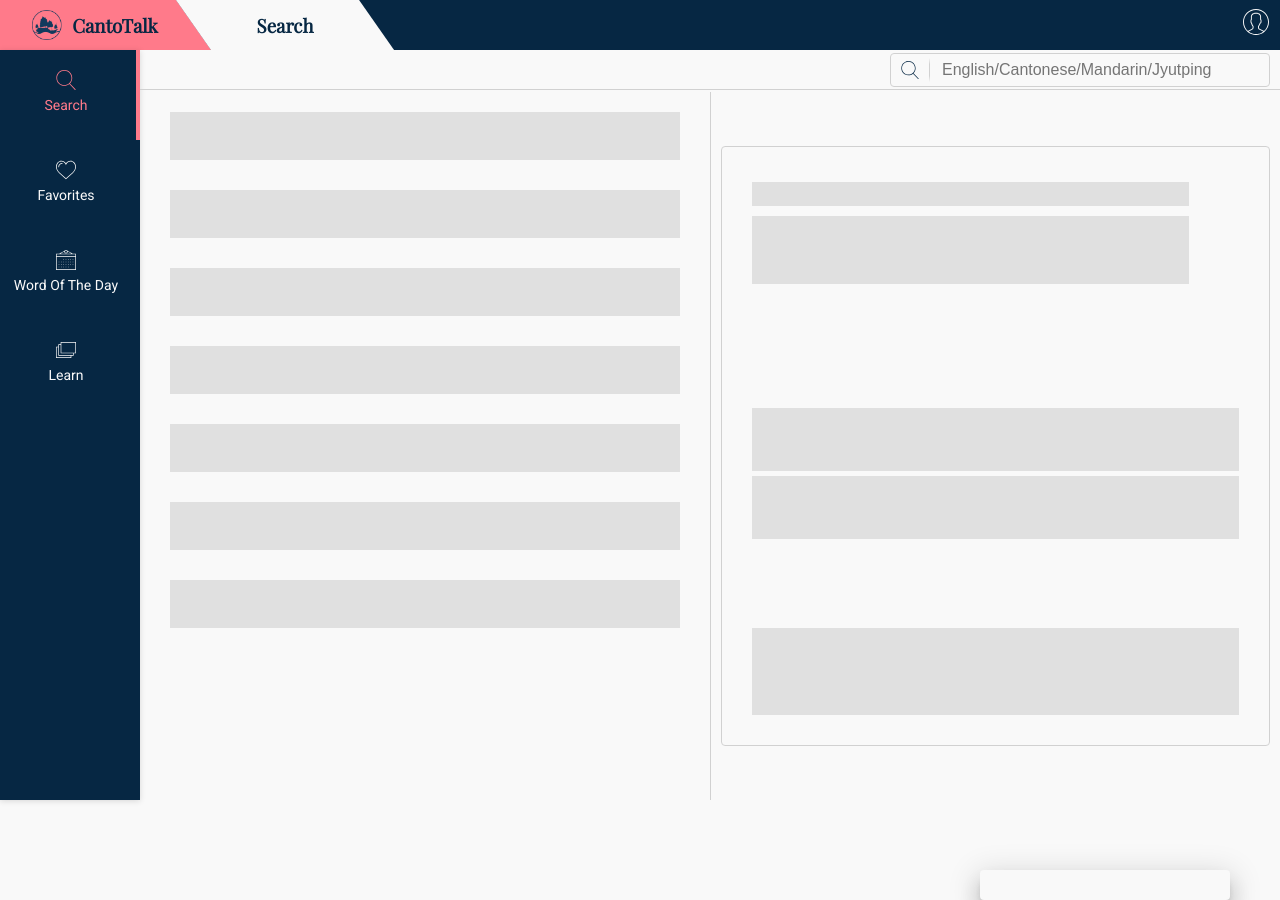
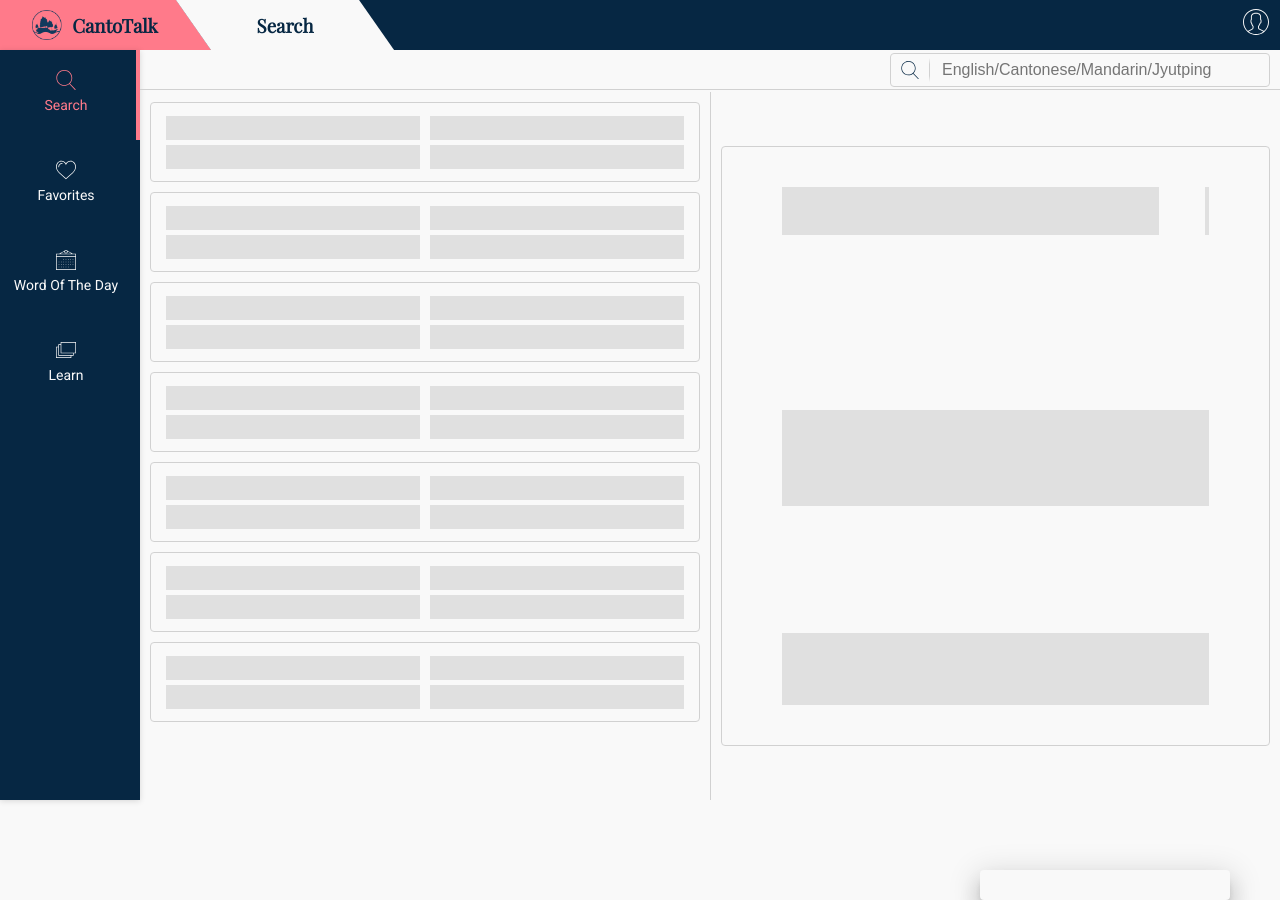
Before and after one commit to brimac1634/CantoWeb, a React (Create React App) app: page / in a window 1280 px wide. Built offline with nearby package versions, Linux system fonts and the light colour scheme.

Commit message:
fixed ghost div for entry rows, added grid css

```diff
--- a/src/Components/EntriesList/EntryRow/EntryRow.css
+++ b/src/Components/EntriesList/EntryRow/EntryRow.css
@@ -3,9 +3,8 @@
 	box-sizing: border-box;
 	width: auto;
 	height: 80px;
-	display: flex;
-	flex-wrap: wrap;
-	flex-direction: row;
+	display: grid;
+	grid-template-columns: 1fr 1fr;
 	align-items: center;
 	border-radius: 4px;
 	padding: 10px;
@@ -13,6 +12,11 @@
 	border: solid 1px var(--cantoDarkGray);
 	transition: all 0.3s ease-in-out;
 	white-space: nowrap;
+}
+
+.entry-row h3,
+.entry-row p {
+	margin: 0;
 }
 
 .real {
@@ -28,8 +32,7 @@
 }
 
 .entry-row > * {
-	width: 50%;
-	height: 50%;
+	padding: 0 5px;
 	text-align: left;
 	display: flex;
 	flex-direction: row;
@@ -51,16 +54,6 @@
 	font-family: 'Heebo', sans-serif;
 }
 
-.ghost * {
-	height: 40%;
-	margin: 0;
-}
-
-.top-left .ghost-div {
-	height: 100%;
-	margin: 0;
-}
-
 .hover-box {
 	border: solid 1px transparent;
 	border-radius: 4px;
--- a/src/Components/EntriesList/EntryRow/EntryRow.js
+++ b/src/Components/EntriesList/EntryRow/EntryRow.js
@@ -73,14 +73,14 @@ const EntryRow = (props) => {
 			}
 		} else {
 			return (
-				<div className='entry-row ghost'>
+				<div className={`entry-row ${rowType}`}>
 					<div className='top-left'>
 						<div className='ghost-div'>&nbsp;</div>
 						<div className='ghost-div'>&nbsp;</div>
 					</div>
-					<div className='ghost-div'>&nbsp;</div>
-					<div className='ghost-div'>&nbsp;</div>
-					<div className='ghost-div'>&nbsp;</div>
+					<div><div className='ghost-div'>&nbsp;</div></div>
+					<div><div className='ghost-div'>&nbsp;</div></div>
+					<div><div className='ghost-div'>&nbsp;</div></div>
 				</div>
 			);
 		}
--- a/src/Components/EntryView/EntryView.css
+++ b/src/Components/EntryView/EntryView.css
@@ -97,3 +97,9 @@
 		max-height: 600px;
 	}
 }
+
+@media screen and (min-width: 1200px) {
+	.entry-view {
+		padding: 40px 60px;
+	}
+}
--- a/src/Components/EntryView/EntryView.js
+++ b/src/Components/EntryView/EntryView.js
@@ -186,15 +186,17 @@ class EntryView extends Component {
 						</div>
 					:   <div className='inner-entry-view'>
 							<div className='entry-btn-container'>
-								<div className='ghost-div'/>
-								<div className='ghost-div'/>
+								<div className='ghost-div'>&nbsp;</div>
+								<div className='ghost-div'>&nbsp;</div>
 							</div>
 							<div className='top-group'>
 								<div className='canto-class'>
 									<div className='ghost-div'>&nbsp;</div>
 									<div className='ghost-div'>&nbsp;</div>
 								</div>
-								<div className='ghost-div'>&nbsp;</div>
+								<div>
+									<div className='ghost-div'>&nbsp;</div>
+								</div>
 							</div>
 							<div>
 								<div className='ghost-div'>&nbsp;</div>
--- a/src/index.css
+++ b/src/index.css
@@ -41,48 +41,6 @@ code {
 
 /*--------Reusable pieces------------*/
 
-.input-field {
-  height: 30px;
-  background: var(--cantoGray);
-  border-radius: 4px;
-  border: none;
-  text-align: left;
-  outline: none;
-  font-size: 16px;
-  padding: 10px;
-}
-
-.input-field:hover {
-  background: var(--cantoDarkGray);
-}
-
-.btn,
-.ghost-btn {
-  border-radius: 4px;
-  outline: none;
-  background: transparent;
-  color: var(--cantoDarkBlue);
-  width: 100px;
-  height: 40px;
-  font-size: 16px;
-  cursor: pointer;
-  transition: all .2s;
-  margin-bottom: 10px;
-}
-
-.ghost-btn {
-  border: 2px solid var(--cantoDarkBlue);
-}
-
-.btn:hover {
-  background: var(--cantoDarkGray);
-}
-
-.ghost-btn:hover {
-  background: var(--cantoDarkBlue);
-  color: var(--cantoWhite);
-}
-
 .center-div {
   width: 100%;
   height: 100%;
@@ -95,7 +53,10 @@ code {
   width: 100%;
   height: 100%;
   background: var(--cantoGray);
-  margin: 5px 0;
+}
+
+.ghost-div p {
+  margin: 0;
 }
 
 .list-divider {
```
